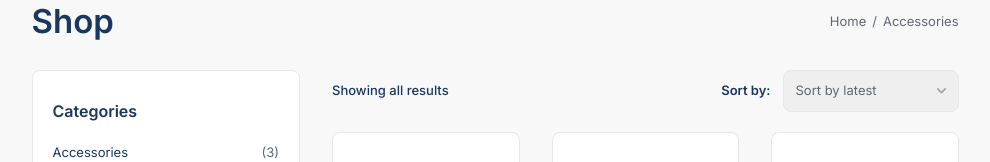
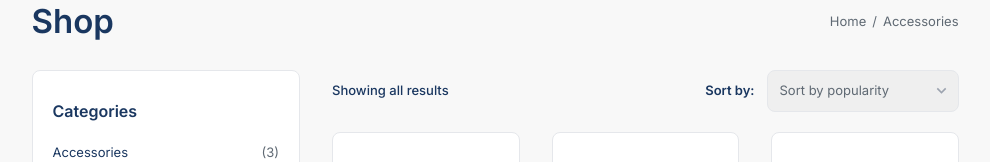
Before and after one commit to Supremacy00/carrocars, a Next.js app: page /pages/shop in a window 1280 px wide. Shown: the part 182-344 px from the top of the page, without its empty margins (145-1135 px from the left). Built offline with nearby package versions, Linux system fonts and the light colour scheme.

Commit message:
Added filter to shop

```diff
--- a/components/pages/shop/Shop.jsx
+++ b/components/pages/shop/Shop.jsx
@@ -48,22 +48,22 @@ const Shop = () => {
                     <select
                       name=""
                       id=""
-                      className="block w-full pl-3 pr-20 py-2.5 min-w-20 text-[#5F6973] outline-none border-[1px] border-gray-200 rounded-lg appearance-none"
+                      className="block w-full pl-3 pr-6 py-2.5 min-w-20 text-[#5F6973] outline-none border-[1px] border-gray-200 rounded-lg appearance-none"
                     >
+                      <option value="" className="py-2 px-4">
+                        Sort by popularity
+                      </option>
+                      <option value="" className="py-2 px-4">
+                        Sort by average rating
+                      </option>
                       <option value="" className="py-2 px-4">
                         Sort by latest
                       </option>
                       <option value="" className="py-2 px-4">
-                        2
+                        Sort by price: low to high
                       </option>
                       <option value="" className="py-2 px-4">
-                        3
-                      </option>
-                      <option value="" className="py-2 px-4">
-                        4
-                      </option>
-                      <option value="" className="py-2 px-4">
-                        5
+                        Sort by price: high to low
                       </option>
                     </select>
                     <div className="absolute inset-y-0 right-0 flex items-center text-gray-400 px-2 pointer-events-none">
```
